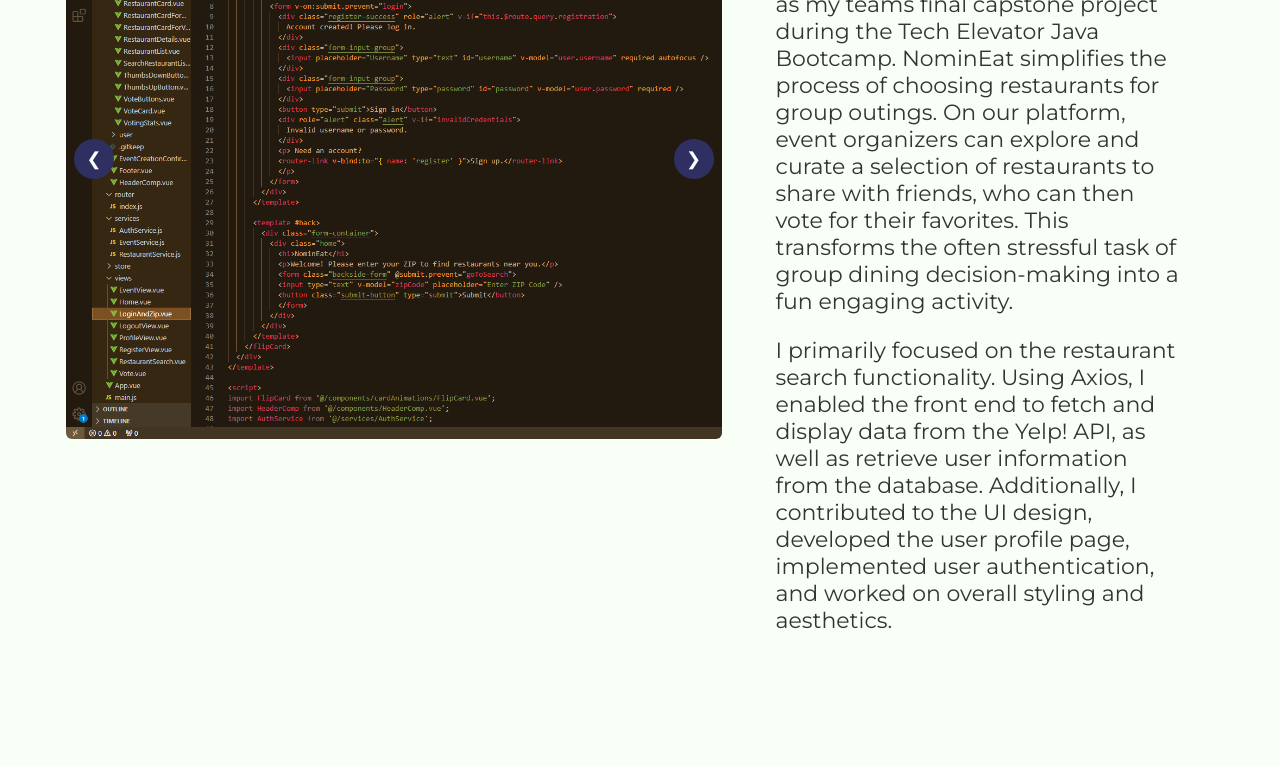
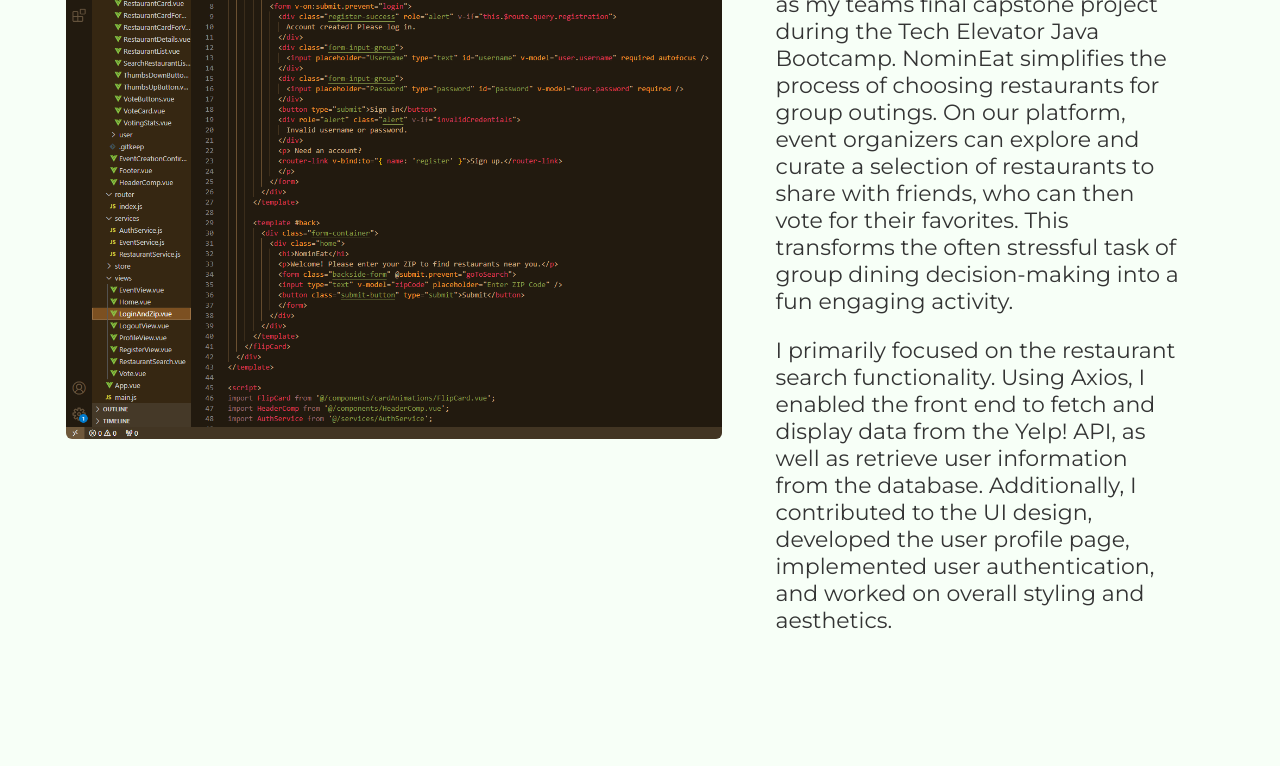
Before and after one commit to chethnut/portfolio-page-vue, a Vue app: page /projects in a window 1280 px wide. Shown: the part 1620-2386 px from the top of the page. Built offline with nearby package versions, Linux system fonts and the light colour scheme.

Commit message:
made it so buttons only show if the array has more than 1 image

```diff
--- a/src/components/ProjectCard.vue
+++ b/src/components/ProjectCard.vue
@@ -2,9 +2,9 @@
     <div class="project-card-container">
         <!-- <img class="project-img" :src="img" alt="Project Image"/> -->
         <div class="image-carousel">
-            <button class="arrow left" @click="prevImage">❮</button>
+            <button v-if="imagesLength" class="arrow left" @click="prevImage">❮</button>
             <img class="project-img" :src="currentImage" alt="Project Image"/>
-            <button class="arrow right" @click="nextImage">❯</button>
+            <button v-if="imagesLength" class="arrow right" @click="nextImage">❯</button>
         </div>
         <div class="project-card">
             <h3>{{ title }}</h3>
@@ -51,6 +51,9 @@ export default {
         currentImage() {
             return this.images[this.currentIndex];
         },
+        imagesLength() {
+            return this.images.length > 1;
+        }
     },
     methods: {
         nextImage() {
```
